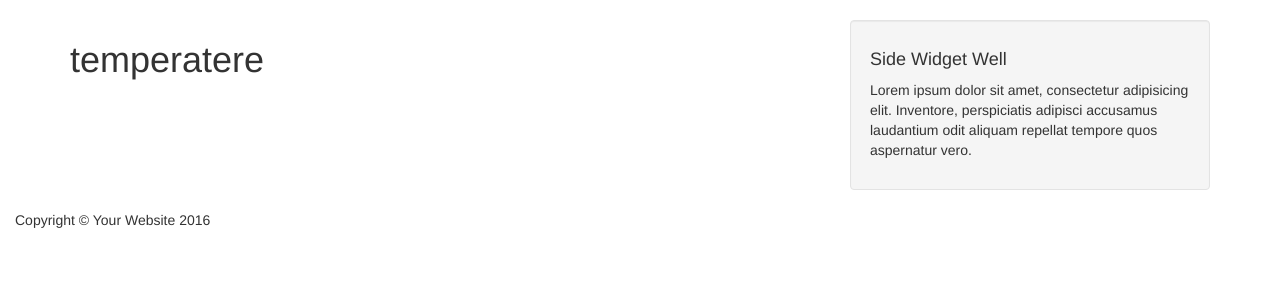
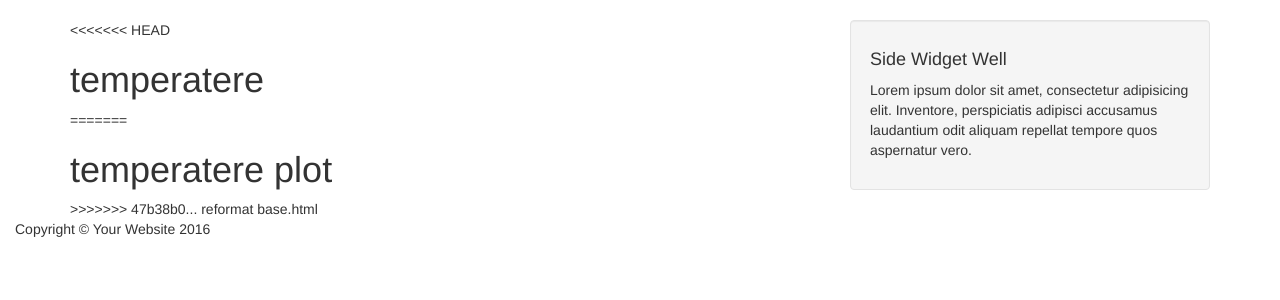
Before and after one commit to soysmile/WEB-campus-KSU, a Flask app: page /plot in a window 1280 px wide. Shown: the part 67-367 px from the top of the page. Run offline with Flask 2, Linux system fonts and the light colour scheme; data that the repository does not hold is empty; some libraries are stand-ins or nearby versions.

Commit message:
reformat base.html

```diff
--- a/app/templates/plot.html
+++ b/app/templates/plot.html
@@ -1,5 +1,9 @@
 {% extends 'base.html' %}
 
 {% block content %}
+<<<<<<< HEAD
 <h1>temperatere</h1>
+=======
+<h1>temperatere plot</h1>
+>>>>>>> 47b38b0... reformat base.html
 {% endblock %}
```
